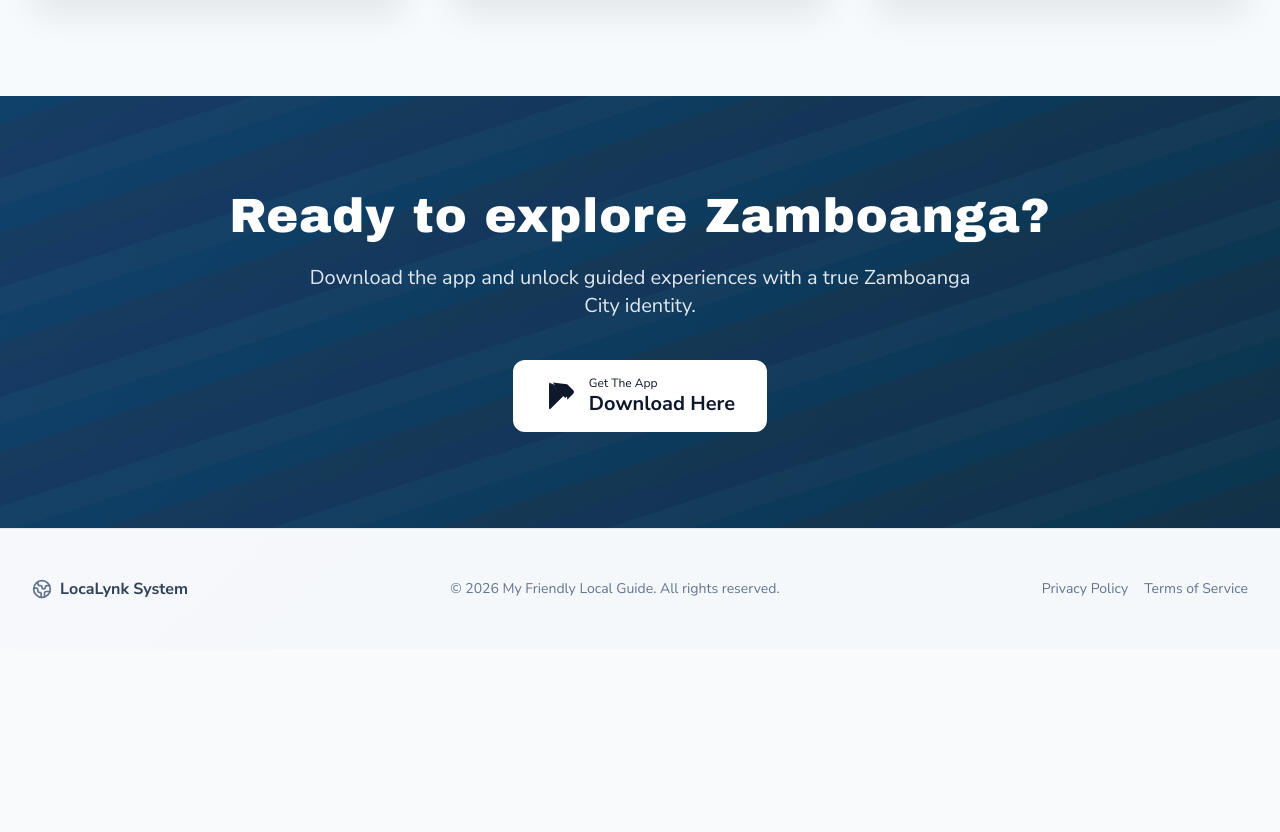
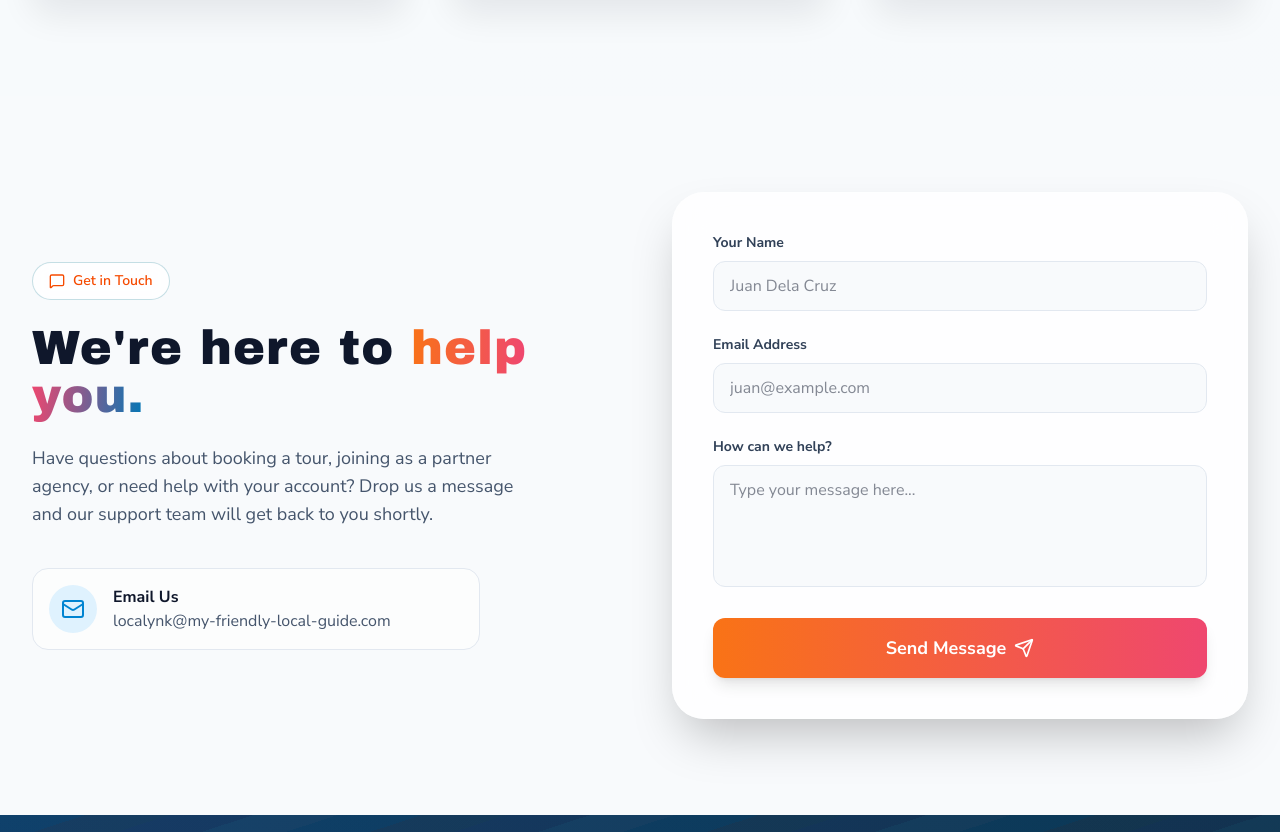
Before and after one commit to Cipher-Syntax/My-Friendly-Local-Guide, a React (Vite) app in the folder frontend/: page / in a window 1280 px wide. Shown: the part 1965-2797 px from the top of the page. Before the commit the page ends 2614 px from the top, so only its background shows below. Built offline with nearby package versions, Linux system fonts and the light colour scheme; no server answers.

Commit message:
Added: made the support usable to web

```diff
--- a/frontend/src/pages/LandingPage.jsx
+++ b/frontend/src/pages/LandingPage.jsx
@@ -1,6 +1,9 @@
 import React, { useState } from 'react';
 import { Link } from 'react-router-dom';
-import { Smartphone, Map, Star, Shield, ArrowRight, Download, Globe2, Moon, Sun, Menu, X } from 'lucide-react';
+import {
+    Smartphone, Map, Star, Shield, ArrowRight, Download,
+    Globe2, Moon, Sun, Menu, X, Mail, Send, CheckCircle2, MessageSquare
+} from 'lucide-react';
 import { useTheme } from '../context/ThemeContext';
 
 import AppPreview from '../assets/app_preview.jpg';
@@ -8,29 +11,22 @@ import Vinta from '../assets/vinta.jpg';
 import Coastal from '../assets/coastal.jpg';
 import Cultural from '../assets/cultural.jpg';
 import Island from '../assets/island.jpg';
+import api from '../api/api'
 
 const LandingPage = () => {
     const { theme, toggleTheme } = useTheme();
-    // This switch remembers if our mobile menu is open (true) or closed (false)
     const [isMobileMenuOpen, setIsMobileMenuOpen] = useState(false);
 
+    // Contact Form States
+    const [contactForm, setContactForm] = useState({ name: '', email: '', message: '' });
+    const [isSubmitting, setIsSubmitting] = useState(false);
+    const [submitStatus, setSubmitStatus] = useState(null); // 'success' | 'error' | null
+
     const marqueeImages = [
-        {
-            src: Vinta,
-            alt: 'Vinta-inspired seascape placeholder'
-        },
-        {
-            src: Coastal,
-            alt: 'Coastal destination placeholder'
-        },
-        {
-            src: Cultural,
-            alt: 'Cultural district placeholder'
-        },
-        {
-            src: Island,
-            alt: 'Island and beach placeholder'
-        }
+        { src: Vinta, alt: 'Vinta-inspired seascape placeholder' },
+        { src: Coastal, alt: 'Coastal destination placeholder' },
+        { src: Cultural, alt: 'Cultural district placeholder' },
+        { src: Island, alt: 'Island and beach placeholder' }
     ];
 
     const marqueeFacts = [
@@ -42,12 +38,37 @@ const LandingPage = () => {
         'Curated Food and Market Tours'
     ];
 
+    const handleContactSubmit = async (e) => {
+        e.preventDefault();
+        setIsSubmitting(true);
+
+        try {
+            await api.post('api/support/', contactForm)
+
+            setSubmitStatus('success');
+            setContactForm({ name: '', email: '', message: '' });
+
+            setTimeout(() => setSubmitStatus(null), 5000);
+        } catch {
+            setSubmitStatus('error');
+        } finally {
+            setIsSubmitting(false);
+        }
+    };
+
+    const handleContactChange = (e) => {
+        setContactForm(prev => ({
+            ...prev,
+            [e.target.name]: e.target.value
+        }));
+    };
+
     return (
         <div className="min-h-screen zam-shell text-slate-900 dark:text-slate-50 overflow-x-hidden transition-colors duration-300">
+            {/* --- NAVIGATION --- */}
             <nav className="fixed top-0 w-full z-50 bg-white/70 dark:bg-slate-900/70 backdrop-blur-md border-b border-slate-200/80 dark:border-slate-800 transition-colors duration-300">
                 <div className="max-w-7xl mx-auto px-4 sm:px-6 lg:px-8">
                     <div className="flex justify-between items-center h-16">
-                        {/* Logo Area */}
                         <div className="flex items-center gap-2">
                             <Globe2 className="w-6 h-6 text-sky-700 dark:text-cyan-300" />
                             <span className="text-xl font-bold zam-title zam-accent-text">
@@ -55,12 +76,11 @@ const LandingPage = () => {
                             </span>
                         </div>
 
-                        {/* Desktop Menu (Hidden on small screens) */}
-                        <div className="hidden md:flex items-center gap-4">
-                            <Link
-                                to="/portal"
-                                className="text-sm font-semibold text-slate-700 dark:text-slate-300 hover:text-orange-500 dark:hover:text-orange-300 transition-colors"
-                            >
+                        <div className="hidden md:flex items-center gap-6">
+                            <a href="#contact" className="text-sm font-semibold text-slate-700 dark:text-slate-300 hover:text-orange-500 dark:hover:text-orange-300 transition-colors">
+                                Contact
+                            </a>
+                            <Link to="/portal" className="text-sm font-semibold text-slate-700 dark:text-slate-300 hover:text-orange-500 dark:hover:text-orange-300 transition-colors">
                                 Partner Portal
                             </Link>
                             <a
@@ -72,36 +92,23 @@ const LandingPage = () => {
                                 Get the App
                             </a>
 
-                            {/* Theme Toggle Button */}
                             <button
                                 onClick={toggleTheme}
                                 className="p-2 text-slate-600 dark:text-slate-300 hover:bg-slate-200 dark:hover:bg-slate-700 rounded-full transition-colors focus:outline-none"
                                 aria-label="Toggle Dark Mode"
                             >
-                                {theme === 'dark' ? (
-                                    <Sun size={20} className="text-amber-400" />
-                                ) : (
-                                    <Moon size={20} className="text-slate-600" />
-                                )}
+                                {theme === 'dark' ? <Sun size={20} className="text-amber-400" /> : <Moon size={20} className="text-slate-600" />}
                             </button>
                         </div>
 
-                        {/* Mobile Menu Controls (Visible only on small screens) */}
                         <div className="flex md:hidden items-center gap-2">
-                            {/* We keep the theme toggle visible on mobile so it is easy to reach */}
                             <button
                                 onClick={toggleTheme}
                                 className="p-2 text-slate-600 dark:text-slate-300 hover:bg-slate-200 dark:hover:bg-slate-700 rounded-full transition-colors focus:outline-none"
-                                aria-label="Toggle Dark Mode"
                             >
-                                {theme === 'dark' ? (
-                                    <Sun size={20} className="text-amber-400" />
-                                ) : (
-                                    <Moon size={20} className="text-slate-600" />
-                                )}
+                                {theme === 'dark' ? <Sun size={20} className="text-amber-400" /> : <Moon size={20} className="text-slate-600" />}
                             </button>
 
-                            {/* Hamburger Button */}
                             <button
                                 onClick={() => setIsMobileMenuOpen(!isMobileMenuOpen)}
                                 className="p-2 text-slate-600 dark:text-slate-300 hover:bg-slate-200 dark:hover:bg-slate-700 rounded-lg transition-colors"
@@ -112,14 +119,12 @@ const LandingPage = () => {
                     </div>
                 </div>
 
-                {/* Mobile Dropdown Drawer */}
                 {isMobileMenuOpen && (
                     <div className="md:hidden absolute top-16 left-0 w-full bg-white dark:bg-slate-900 border-b border-slate-200 dark:border-slate-800 shadow-lg px-4 py-4 flex flex-col gap-4">
-                        <Link
-                            to="/portal"
-                            onClick={() => setIsMobileMenuOpen(false)}
-                            className="text-base font-semibold text-slate-700 dark:text-slate-300 text-center py-2 hover:bg-slate-50 dark:hover:bg-slate-800 rounded-lg"
-                        >
+                        <a href="#contact" onClick={() => setIsMobileMenuOpen(false)} className="text-base font-semibold text-slate-700 dark:text-slate-300 text-center py-2 hover:bg-slate-50 dark:hover:bg-slate-800 rounded-lg">
+                            Contact Support
+                        </a>
+                        <Link to="/portal" onClick={() => setIsMobileMenuOpen(false)} className="text-base font-semibold text-slate-700 dark:text-slate-300 text-center py-2 hover:bg-slate-50 dark:hover:bg-slate-800 rounded-lg">
                             Partner Portal
                         </Link>
                         <a
@@ -135,6 +140,7 @@ const LandingPage = () => {
                 )}
             </nav>
 
+            {/* --- HERO SECTION --- */}
             <section className="relative pt-32 pb-20 lg:pt-44 lg:pb-28 overflow-hidden zam-section-wave">
                 <div className="absolute inset-0 z-0">
                     <div className="absolute inset-0 zam-vinta-overlay opacity-65" />
@@ -143,7 +149,6 @@ const LandingPage = () => {
 
                 <div className="max-w-7xl mx-auto px-4 sm:px-6 lg:px-8 relative z-10">
                     <div className="lg:grid lg:grid-cols-12 lg:gap-16 items-center">
-
                         <div className="lg:col-span-7 text-center lg:text-left mb-16 lg:mb-0 zam-fade-up">
                             <div className="inline-flex items-center gap-2 px-4 py-2 rounded-full zam-chip text-cyan-700 dark:text-cyan-200 mb-6 font-semibold text-sm transition-colors duration-300">
                                 <Star size={16} />
@@ -172,30 +177,23 @@ const LandingPage = () => {
                         </div>
 
                         <div className="lg:col-span-5 relative zam-fade-up" style={{ animationDelay: '120ms' }}>
-                            {/* Adjusted widths to be max-width responsive so it shrinks nicely on tiny screens */}
                             <div className="relative mx-auto w-full max-w-[290px] sm:max-w-[340px] lg:max-w-[360px]">
                                 <div className="absolute -top-8 -right-4 sm:-right-7 p-3 text-xs font-bold text-white rounded-xl shadow-xl z-20" style={{ background: 'linear-gradient(90deg, var(--zam-sunset), var(--zam-coral))' }}>
                                     Vinta Vibes
                                 </div>
-
                                 <div className="absolute top-1/2 left-1/2 -translate-x-1/2 -translate-y-1/2 w-[120%] h-[120%] bg-gradient-to-tr from-cyan-300 to-orange-400 dark:from-cyan-600/40 dark:to-orange-600/40 rounded-full blur-3xl opacity-30 z-0 transition-colors duration-300" />
-
                                 <div className="relative z-10 bg-slate-900 dark:bg-black rounded-[3rem] p-3 shadow-2xl border-[8px] border-slate-900 dark:border-slate-800 transition-colors duration-300">
                                     <div className="overflow-hidden rounded-[2.25rem] bg-white dark:bg-slate-900 aspect-[9/19.5] relative">
-                                        <img
-                                            src={AppPreview}
-                                            alt="Zamboanga LocaLynk app preview placeholder"
-                                            className="w-full h-full object-center"
-                                        />
+                                        <img src={AppPreview} alt="Zamboanga LocaLynk app preview" className="w-full h-full object-center" />
                                     </div>
                                 </div>
                             </div>
                         </div>
-
                     </div>
                 </div>
             </section>
 
+            {/* --- GALLERY SECTION --- */}
             <section id="gallery" className="py-8 sm:py-10">
                 <div className="max-w-7xl mx-auto px-4 sm:px-6 lg:px-8 space-y-6">
                     <div className="text-center">
@@ -225,6 +223,7 @@ const LandingPage = () => {
                 </div>
             </section>
 
+            {/* --- FEATURES SECTION --- */}
             <section className="py-24 bg-white/65 dark:bg-slate-900/70 transition-colors duration-300">
                 <div className="max-w-7xl mx-auto px-4 sm:px-6 lg:px-8">
                     <div className="text-center mb-16">
@@ -260,6 +259,111 @@ const LandingPage = () => {
                 </div>
             </section>
 
+            {/* --- CONTACT SUPPORT SECTION --- */}
+            <section id="contact" className="py-24 relative overflow-hidden bg-slate-50 dark:bg-slate-950 transition-colors duration-300">
+                <div className="max-w-7xl mx-auto px-4 sm:px-6 lg:px-8 relative z-10">
+                    <div className="grid grid-cols-1 lg:grid-cols-2 gap-16 items-center">
+
+                        {/* Contact Info */}
+                        <div className="text-center lg:text-left">
+                            <div className="inline-flex items-center gap-2 px-4 py-2 rounded-full zam-chip text-orange-600 dark:text-orange-300 mb-6 font-semibold text-sm">
+                                <MessageSquare size={16} />
+                                Get in Touch
+                            </div>
+                            <h2 className="text-3xl sm:text-4xl lg:text-5xl zam-title tracking-tight mb-6 text-slate-900 dark:text-white">
+                                We're here to <span className="zam-accent-text text-transparent bg-clip-text bg-gradient-to-r from-orange-400 to-rose-500">help you.</span>
+                            </h2>
+                            <p className="text-lg text-slate-600 dark:text-slate-300 mb-10 max-w-lg mx-auto lg:mx-0">
+                                Have questions about booking a tour, joining as a partner agency, or need help with your account? Drop us a message and our support team will get back to you shortly.
+                            </p>
+
+                            <div className="space-y-6 max-w-md mx-auto lg:mx-0 text-left">
+                                <div className="flex items-center gap-4 bg-white/60 dark:bg-slate-900/50 p-4 rounded-2xl border border-slate-200 dark:border-slate-800">
+                                    <div className="bg-sky-100 dark:bg-sky-900/50 p-3 rounded-full text-sky-600 dark:text-sky-400">
+                                        <Mail size={24} />
+                                    </div>
+                                    <div>
+                                        <h4 className="font-bold text-slate-900 dark:text-white">Email Us</h4>
+                                        <p className="text-slate-600 dark:text-slate-400">localynk@my-friendly-local-guide.com</p>
+                                    </div>
+                                </div>
+                            </div>
+                        </div>
+
+                        {/* Contact Form */}
+                        <div className="bg-white/80 dark:bg-slate-900/80 backdrop-blur-xl p-8 sm:p-10 rounded-[2rem] shadow-2xl border border-white/20 dark:border-slate-800">
+                            <form onSubmit={handleContactSubmit} className="space-y-6">
+                                {submitStatus === 'success' && (
+                                    <div className="bg-emerald-50 dark:bg-emerald-900/30 border border-emerald-200 dark:border-emerald-800 text-emerald-700 dark:text-emerald-400 p-4 rounded-xl flex items-start gap-3">
+                                        <CheckCircle2 className="mt-0.5 shrink-0" size={20} />
+                                        <p className="text-sm font-medium">Your message has been sent successfully! We'll get back to you via email soon.</p>
+                                    </div>
+                                )}
+                                {submitStatus === 'error' && (
+                                    <div className="bg-rose-50 dark:bg-rose-900/30 border border-rose-200 dark:border-rose-800 text-rose-700 dark:text-rose-400 p-4 rounded-xl">
+                                        <p className="text-sm font-medium">Oops! Something went wrong. Please try again later.</p>
+                                    </div>
+                                )}
+
+                                <div>
+                                    <label htmlFor="name" className="block text-sm font-bold text-slate-700 dark:text-slate-300 mb-2">Your Name</label>
+                                    <input
+                                        type="text"
+                                        id="name"
+                                        name="name"
+                                        required
+                                        value={contactForm.name}
+                                        onChange={handleContactChange}
+                                        className="w-full bg-slate-50 dark:bg-slate-950 border border-slate-200 dark:border-slate-800 rounded-xl px-4 py-3 text-slate-900 dark:text-white focus:ring-2 focus:ring-cyan-500 focus:border-transparent outline-none transition-all"
+                                        placeholder="Juan Dela Cruz"
+                                    />
+                                </div>
+
+                                <div>
+                                    <label htmlFor="email" className="block text-sm font-bold text-slate-700 dark:text-slate-300 mb-2">Email Address</label>
+                                    <input
+                                        type="email"
+                                        id="email"
+                                        name="email"
+                                        required
+                                        value={contactForm.email}
+                                        onChange={handleContactChange}
+                                        className="w-full bg-slate-50 dark:bg-slate-950 border border-slate-200 dark:border-slate-800 rounded-xl px-4 py-3 text-slate-900 dark:text-white focus:ring-2 focus:ring-cyan-500 focus:border-transparent outline-none transition-all"
+                                        placeholder="juan@example.com"
+                                    />
+                                </div>
+
+                                <div>
+                                    <label htmlFor="message" className="block text-sm font-bold text-slate-700 dark:text-slate-300 mb-2">How can we help?</label>
+                                    <textarea
+                                        id="message"
+                                        name="message"
+                                        required
+                                        rows="4"
+                                        value={contactForm.message}
+                                        onChange={handleContactChange}
+                                        className="w-full bg-slate-50 dark:bg-slate-950 border border-slate-200 dark:border-slate-800 rounded-xl px-4 py-3 text-slate-900 dark:text-white focus:ring-2 focus:ring-cyan-500 focus:border-transparent outline-none transition-all resize-none"
+                                        placeholder="Type your message here..."
+                                    ></textarea>
+                                </div>
+
+                                <button
+                                    type="submit"
+                                    disabled={isSubmitting}
+                                    className={`w-full flex items-center justify-center gap-2 px-8 py-4 rounded-xl font-bold text-lg text-white transition-all shadow-lg hover:shadow-xl ${isSubmitting ? 'opacity-70 cursor-not-allowed' : 'hover:-translate-y-0.5'}`}
+                                    style={{ background: 'linear-gradient(90deg, var(--zam-sunset), var(--zam-coral))' }}
+                                >
+                                    {isSubmitting ? 'Sending...' : 'Send Message'}
+                                    {!isSubmitting && <Send size={20} />}
+                                </button>
+                            </form>
+                        </div>
+
+                    </div>
+                </div>
+            </section>
+
+            {/* --- DOWNLOAD SECTION --- */}
             <section id="download" className="py-24 relative overflow-hidden text-white transition-colors duration-300" style={{ background: 'linear-gradient(125deg, var(--zam-deep-sea), #082f49)' }}>
                 <div className="absolute inset-0 zam-vinta-overlay opacity-20" />
                 <div className="max-w-5xl mx-auto px-4 sm:px-6 lg:px-8 relative z-10 text-center">
@@ -287,6 +391,7 @@ const LandingPage = () => {
                 </div>
             </section>
 
+            {/* --- FOOTER --- */}
             <footer className="bg-slate-50/90 dark:bg-slate-950 py-12 border-t border-slate-200 dark:border-slate-800 transition-colors duration-300">
                 <div className="max-w-7xl mx-auto px-4 sm:px-6 lg:px-8 flex flex-col md:flex-row justify-between items-center gap-6">
                     <div className="flex items-center gap-2">
```
